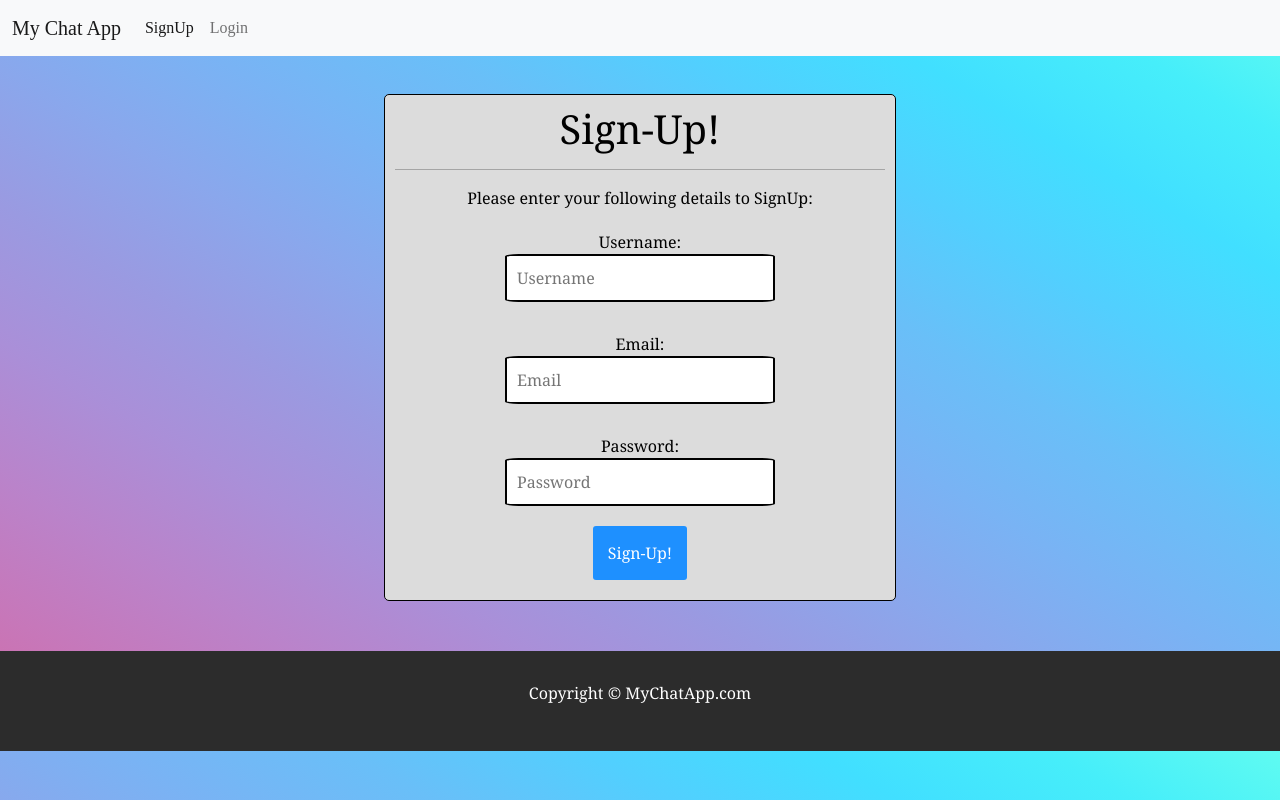
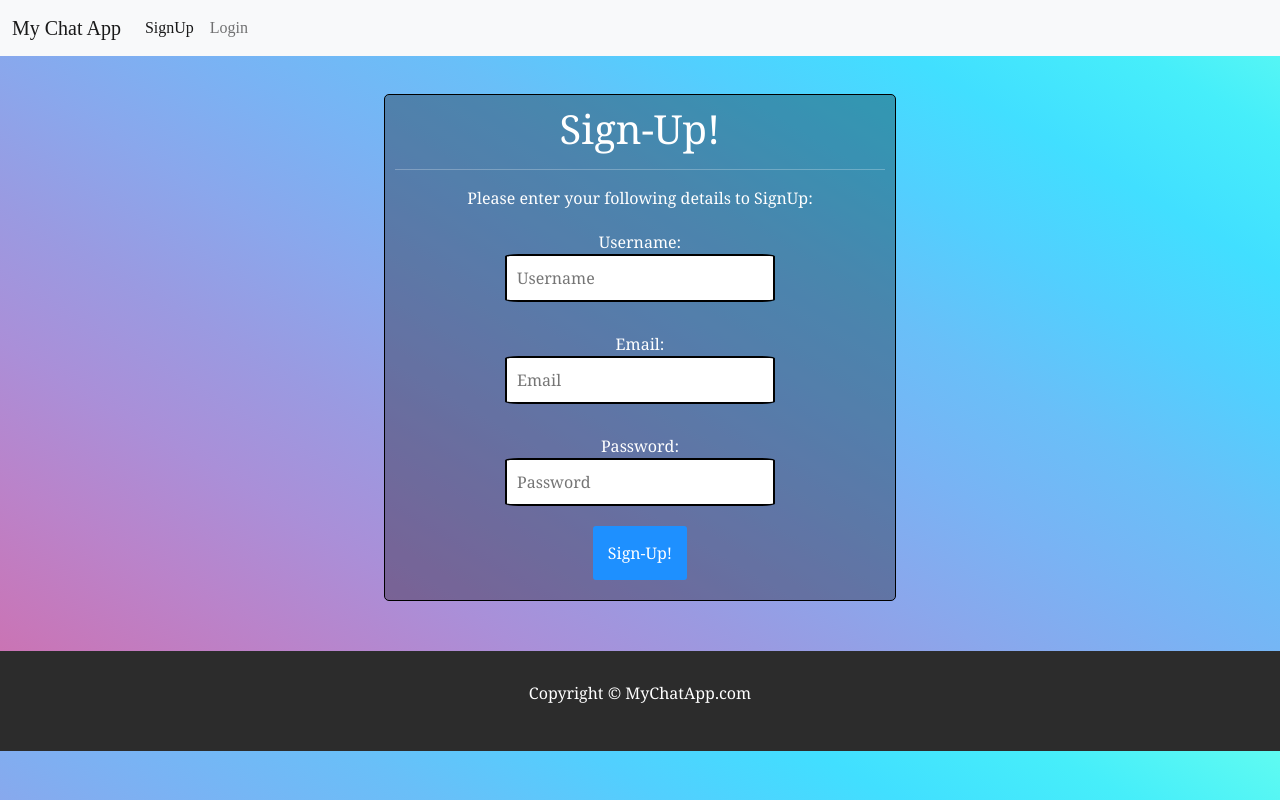
Before and after one commit to Neel-Shah-29/SOCIABLAST, a React (Create React App) app in the folder client/: page /SignUp in a window 1280 px wide. Built offline with nearby package versions, Linux system fonts and the light colour scheme; no server answers.

Commit message:
CHANGED BACKGORUND OF LOGIN AND SIGNUPP

```diff
--- a/client/src/index.css
+++ b/client/src/index.css
@@ -37,8 +37,8 @@ body{
   border: 1px solid black;
   border-radius: 5px;
   padding:10px;
-  background-color:gainsboro;
-  color:black;
+  background-color:rgba(0, 0, 0, 0.3);
+  color:white;
 }
 
 .signUp{
@@ -50,8 +50,8 @@ body{
   border: 1px solid black;
   border-radius: 5px;
   padding:2px 4px 2px 4px;
-  background-color: gainsboro;
-  color:black;
+  background-color:rgba(0, 0, 0, 0.3);
+  color:white;
   padding:10px;
   margin-bottom: 50px;
 }
--- a/client/src/login.js
+++ b/client/src/login.js
@@ -41,7 +41,6 @@ const Login = () => {
     useEffect(()=>{
         socket.on('takeAlreadyJoinedRooms',(data)=>{
             console.log(data);
-            setData=data;
             console.log('Data fetched successfully.');
         })
     },[socket])
```
Also changed, not shown: 1 other file (tests, documents, lock files or other folders).
